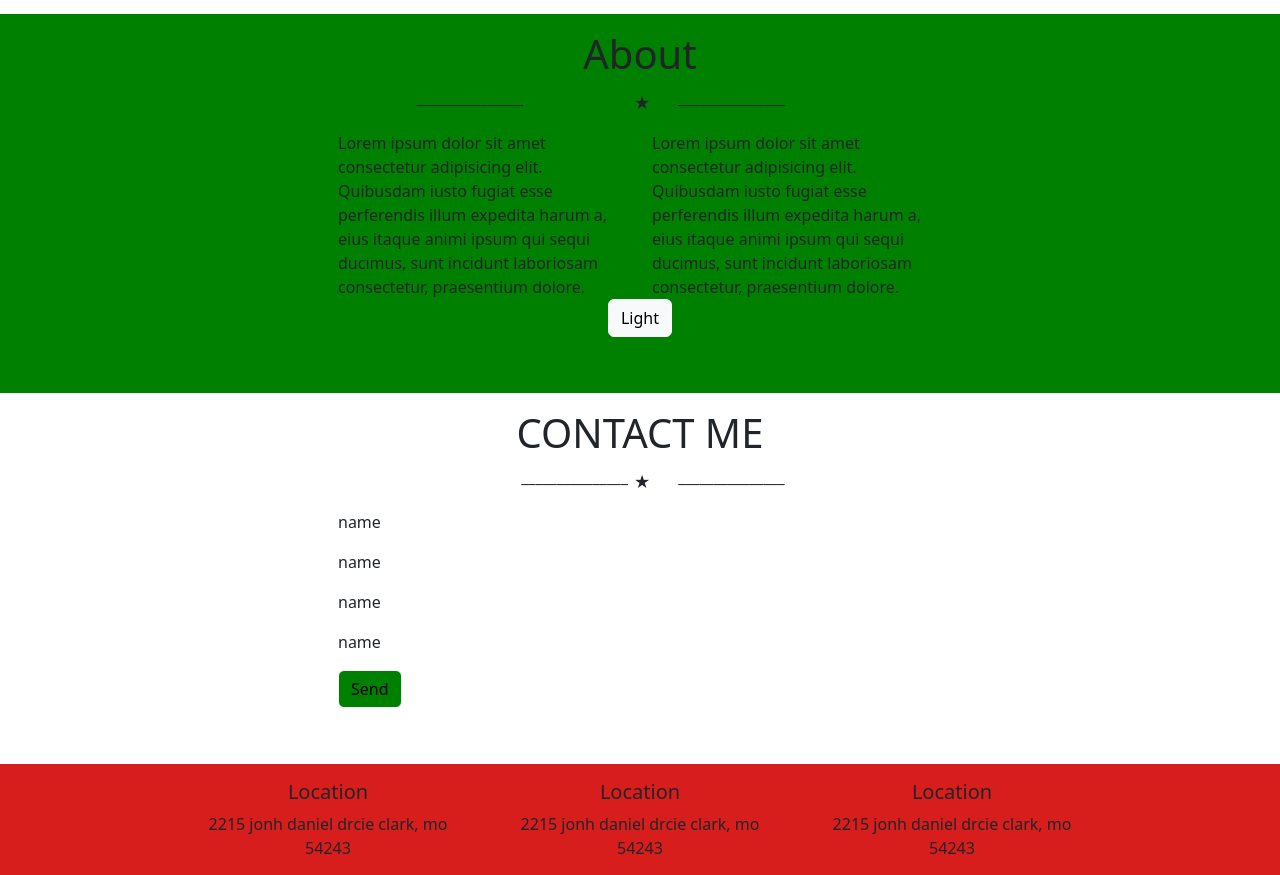
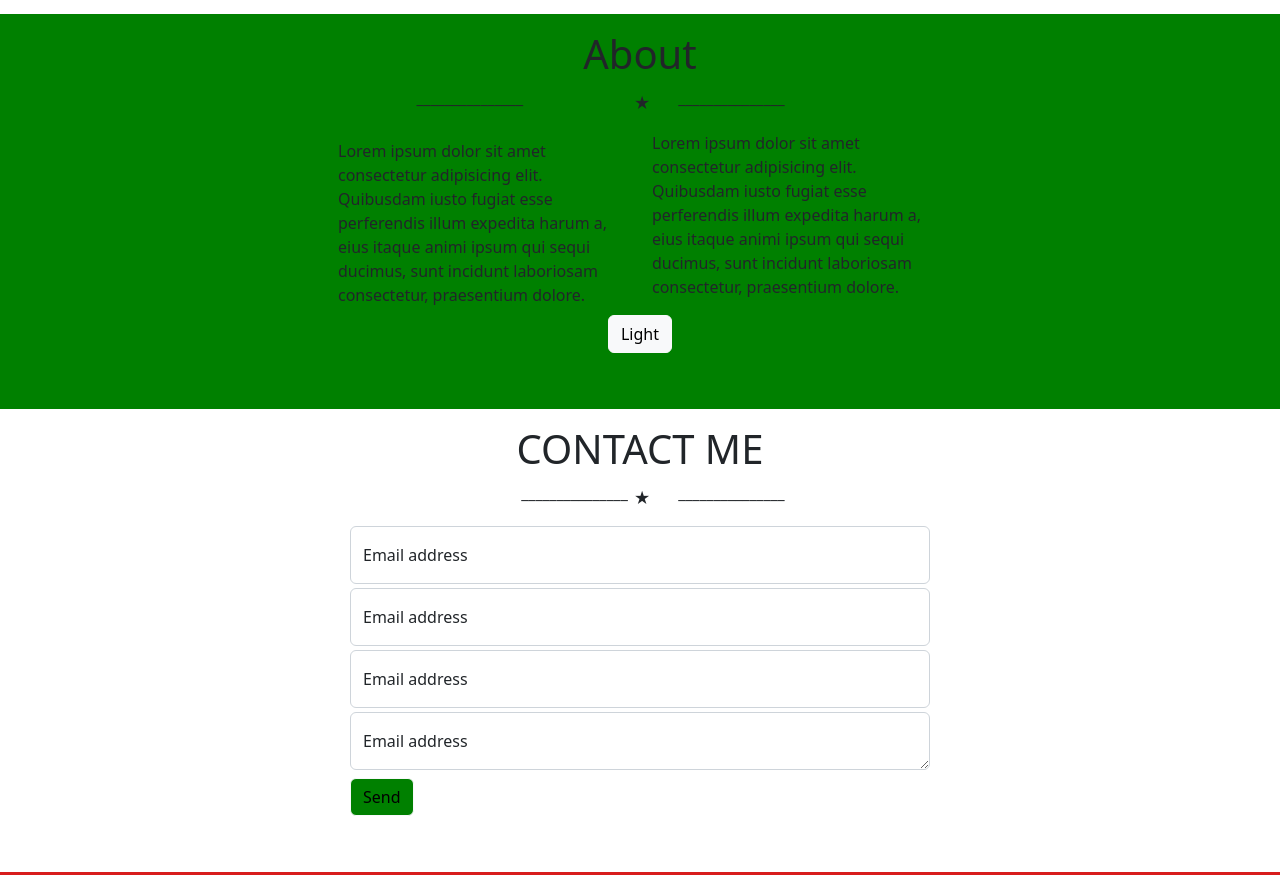
Before and after one commit to GiuseppeRepici/html-css-bootstrap-freelancer, a plain HTML site: page index.html in a window 1280 px wide. Shown: the part 1260-2135 px from the top of the page. Drawn offline with nearby package versions, Linux system fonts and the light colour scheme.

Commit message:
aggiornamento

```diff
--- a/index.html
+++ b/index.html
@@ -13,13 +13,13 @@
     <header class="container-fluid red">
         <div class="container-sm colore11">
             <div class="row align-items-center justify-content-between">
-                <div class="col-3 flex-grow-1  py-2">Start Botstrap</div>
+                <div class="col-4  justify-content-start py-2">Start Botstrap</div>
                 <div class="col-4 col-md-5 row  justify-content-end right-h py-2">
                     <span class="col-4 text-end px-1">portfolio</span>
                     <span class="col-4 text-end px-1">about</span>
                     <span class="col-4 text-end px-1">contact</span>
                 </div>
-                <div class="col-1 menu-container">
+                <div class="col-1 menu-container mx-2">
                     <a href="#" class="hamburger-menu-btn">
                     <svg class="border" fill="white" xmlns="http://www.w3.org/2000/svg" viewBox="0 0 30 30" width="30px" height="30px">
                         <path
@@ -114,8 +114,7 @@
 
         <div class="container-fluid blue">
             <div class="container-sm w-50 pt-2 pb-2">
-
-                <div class=" mt-2 text-center">
+                <div class="mt-2 text-center">
                         <h1>About</h1>
                     </div>
                     <div class="row justify-content-center">
@@ -130,13 +129,13 @@
                         </div>
                     </div>
                     <div class="row justify-content-center cont1">
-                        <div class="col-10 col-md-6 ">Lorem ipsum dolor sit amet consectetur adipisicing elit. Quibusdam iusto fugiat esse perferendis illum expedita harum a, eius itaque animi ipsum qui sequi ducimus, sunt incidunt laboriosam consectetur, praesentium dolore.</div>
-                        <div class="col-10 col-md-6 ">Lorem ipsum dolor sit amet consectetur adipisicing elit. Quibusdam iusto fugiat esse perferendis illum expedita harum a, eius itaque animi ipsum qui sequi ducimus, sunt incidunt laboriosam consectetur, praesentium dolore.</div>
+                        <div class="col-12 col-md-6 my-2">Lorem ipsum dolor sit amet consectetur adipisicing elit. Quibusdam iusto fugiat esse perferendis illum expedita harum a, eius itaque animi ipsum qui sequi ducimus, sunt incidunt laboriosam consectetur, praesentium dolore.</div>
+                        <div class="col-12 col-md-6 mb-2">Lorem ipsum dolor sit amet consectetur adipisicing elit. Quibusdam iusto fugiat esse perferendis illum expedita harum a, eius itaque animi ipsum qui sequi ducimus, sunt incidunt laboriosam consectetur, praesentium dolore.</div>
                     </div>
                         <button  type="button" class="btn btn-light autom mb-5">Light</button>
-                    </div>
+            </div>
+        </div>
 
-            </div>
 
         <div class="container-fluid">
             <div class="container-sm w-50 pt-2 pb-2">
@@ -154,13 +153,37 @@
                             <p>_______________</p>
                         </div>
                     </div>
-                    <div class="row ">
-                        <p class="col-10 col-md-8">name</p>
-                        <p class="col-10 col-md-8">name</p>
-                        <p class="col-10 col-md-8">name</p>
-                        <p class="col-10 col-md-8">name</p>
-                    </div>
-                    <button  type="button" class="btn btn-light color1 mb-5">Send</button>
+                    <div class="container">
+                        <div class="row justify-content-center">
+                          <div class="col-12 ">
+                            <form>
+                              <div class="form-floating mb-1">
+                                <input type="email" class="form-control my-form-control" id="floatingInput" placeholder="name@example.com">
+                                <label for="floatingInput">Email address</label>
+                              </div>
+
+                              <div class="form-floating mb-1">
+                                <input type="email" class="form-control my-form-control" id="floatingInput" placeholder="name@example.com">
+                                <label for="floatingInput">Email address</label>
+                              </div>
+
+                              <div class="form-floating mb-1">
+                                <input type="email" class="form-control my-form-control" id="floatingInput" placeholder="name@example.com">
+                                <label for="floatingInput">Email address</label>
+                              </div>
+
+                              <div class="form-floating">
+                                <textarea class="form-control my-form-control" id="floatingInput"
+                                placeholder="name@example.com"
+                                ></textarea>
+                                <label for="floatingInput">Email address</label>
+                              </div>
+                            </form>
+                          </div>
+                        </div>
+                        <button  type="button" class="btn btn-light color1 mt-2 mb-5">Send</button>
+                      </div>
+
             </div>
         </div>
     </main>
```
